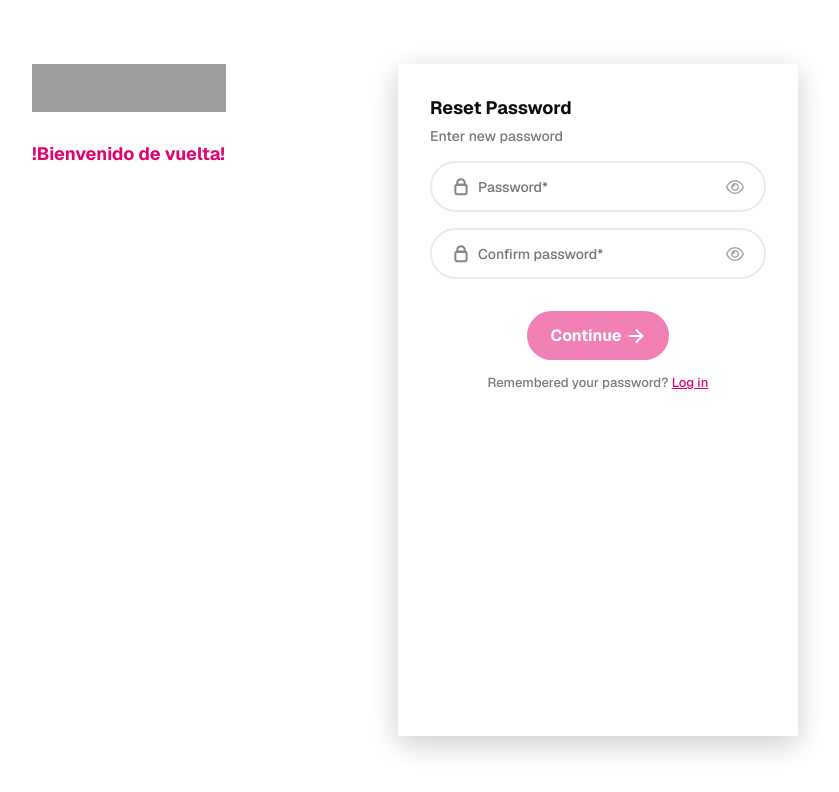
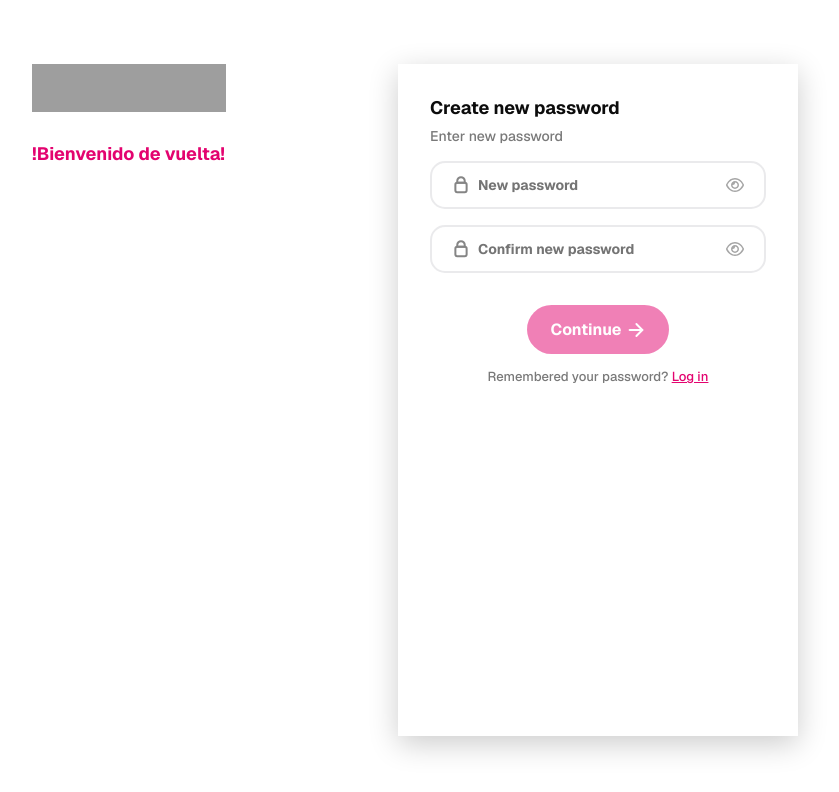
Before and after one commit to SergioLU18/dyshez-prueba-tecnica, a Next.js app: page /reset in a window 1280 px wide. Shown: the top 792 px of the page, without its empty margins (32-871 px from the left). Built offline with nearby package versions, Linux system fonts and the light colour scheme; grey boxes are pictures that could not be loaded.

Commit message:
fixes logic for password reset and properly shows both errors and success messages

```diff
--- a/src/app/login/page.tsx
+++ b/src/app/login/page.tsx
@@ -241,7 +241,7 @@ export default function LoginPage() {
                                 name="email"
                                 type="text"
                                 handleChange={handleFormChange}
-                                icon={isLogin ? "user" : "email"}
+                                icon={isLogin && !forgotPassword ? "user" : "email"}
                                 error={formErrors.email}
                             />
                             {!forgotPassword && (
--- a/src/app/reset/actions.ts
+++ b/src/app/reset/actions.ts
@@ -1,7 +1,6 @@
 'use server'
 
 import { createClient } from '../../../utils/supabase/server'
-import { redirect } from 'next/navigation'
 
 
 export async function updateUserPassword(newPassword: string) {
@@ -13,10 +12,16 @@ export async function updateUserPassword(newPassword: string) {
     })
 
     if(error) {
-        return error.message
+        return error
     }
-    else {
-        redirect('/login')
-    }
+}
+
+export async function exchangeCodeSession(code: string) {
+
+    const supabase = await createClient()
+
+    const { error } = await supabase.auth.exchangeCodeForSession(code);
+
+    return error
 
 }
--- a/src/app/reset/page.module.css
+++ b/src/app/reset/page.module.css
@@ -22,37 +22,6 @@
     color: #797979;
     font-size: 14px;
     font-weight: 500;
-}
-
-.input-container {
-    border: #E7E7E9D9 2px solid;
-    padding: 13px 20px;
-    border-radius: 108px;
-    display: flex;
-    flex-direction: row;
-    gap: 8px;
-    align-items: center;
-}
-
-.input {
-    all: unset;
-    caret-color: #e3036f;
-    color: #0C0C0C;
-    width: 100%;
-    text-align: left;
-}
-
-.input::placeholder {
-    color: #747474;
-    font-size: 14px;
-    line-height: 16px;
-    font-weight: 500;
-}
-
-.toggle-visibility {
-    cursor: pointer;
-    display: flex;
-    align-items: center;
 }
 
 .error {
--- a/src/app/reset/page.tsx
+++ b/src/app/reset/page.tsx
@@ -3,23 +3,25 @@
 import { PageContainer } from "@/components/pageContainer";
 import { Welcome } from "@/components/welcome";
 import * as React from 'react';
-import { useRouter } from 'next/navigation';
-import Image from "next/image";
+import { useRouter, useSearchParams } from 'next/navigation';
 import styles from './page.module.css'
 import { Button } from "@/components/button";
-import { updateUserPassword } from "./actions";
+import { exchangeCodeSession, updateUserPassword } from "./actions";
+import { Toaster, toast } from 'sonner'
+import { FormInput } from "@/components/formInput";
 
 export default function ResetPage() {
 
     const router = useRouter();
+    const searchParams = useSearchParams()
+    const code = searchParams.get('code');
 
     const [resetFormData, setResetFormData] = React.useState({
         password: "",
         confirmPassword: ""
     })
-    const [showPassword, setShowPassword] = React.useState(false)
-    const [showConfirmPassword, setShowConfirmPassword] = React.useState(false);
     const [errorMessage, setErrorMessage] = React.useState("");
+    const [passwordUpdated, setPasswordUpdated] = React.useState(false)
 
     const handleFormChange = (event: React.ChangeEvent<HTMLInputElement>) => {
             const { name, value } = event.target;
@@ -31,71 +33,81 @@ export default function ResetPage() {
     };
 
     const handleSubmit = async () => {
-        if(resetFormData.password !== resetFormData.confirmPassword) {
-            setErrorMessage("Passwords don't match")
+        if(passwordUpdated) {
+            router.push('/login')
         }
         else {
-            let error = await updateUserPassword(resetFormData.password)
-            setErrorMessage(error);
+            if(resetFormData.password !== resetFormData.confirmPassword) {
+                setErrorMessage("Passwords don't match")
+            }
+            else {
+                let error = await updateUserPassword(resetFormData.password)
+                if(error) {
+                    toast.error(error.message)
+                }
+                else {
+                    toast.success("Your password was updated successfully!")
+                    setPasswordUpdated(true)
+                }
+            }
         }
     }
 
-    const buttonDisabled = !resetFormData.password || !resetFormData.confirmPassword
+    const handleCode = async () => {
+        if(!code) {
+            router.push('/login')
+        }
+        else {
+            const error = await exchangeCodeSession(code);
+            if(error) {
+                toast.error(error.message)
+            }
+        }
+    }
+
+    React.useEffect(() => {
+        if(code) {
+            handleCode()
+        }
+    }, [code])
+
+    const buttonDisabled = (!resetFormData.password || !resetFormData.confirmPassword) && !passwordUpdated
 
     return (
         <PageContainer>
             <Welcome />
             <div className={styles.card}>
                 <div className={styles["reset-password-message"]}>
-                    Reset Password
-                    <p>Enter new password</p>
+                    {passwordUpdated ? "Success!" : "Create new password"}
+                    {!passwordUpdated && <p>Enter new password</p>}
                 </div>
-                <div className={styles["input-container"]}>
-                    <Image
-                        src="/password.svg"
-                        alt="password icon"
-                        width={18}
-                        height={18}
-                        priority
-                    />
-                    <input value={resetFormData.password} onChange={handleFormChange} className={styles.input} type={showPassword ? "text" : "password"} placeholder="Password*" name="password" />
-                    <div className={styles["toggle-visibility"]} onClick={() => {setShowPassword(!showPassword)}}>
-                        <Image
-                            src="/eye.svg"
-                            alt="show password icon"
-                            width={18}
-                            height={18}
-                        />
-                    </div>
-                </div>
-                <div className={styles["input-container"]}>
-                    <Image
-                        src="/password.svg"
-                        alt="confirm password icon"
-                        width={18}
-                        height={18}
-                        priority
-                    />
-                    <input value={resetFormData.confirmPassword} onChange={handleFormChange} className={styles.input} type={showConfirmPassword ? "text" : "password"} placeholder="Confirm password*" name="confirmPassword"/>
-                    <div className={styles["toggle-visibility"]} onClick={() => {setShowConfirmPassword(!showConfirmPassword)}}>
-                        <Image
-                            src="/eye.svg"
-                            alt="show password icon"
-                            width={18}
-                            height={18}
-                        />
-                    </div>
-                </div>
+                {!passwordUpdated && (<FormInput
+                    value={resetFormData.password}
+                    placeholder="New password"
+                    name="password"
+                    type="password"
+                    handleChange={handleFormChange}
+                    icon="password"
+                />)}
+                {!passwordUpdated && (<FormInput
+                    value={resetFormData.confirmPassword}
+                    placeholder="Confirm new password"
+                    name="confirmPassword"
+                    type="password"
+                    handleChange={handleFormChange}
+                    icon="password"
+                />)}
                 <p className={styles["error"]}>{errorMessage}</p>
                 <div className={styles["button-container"]}>
-                    <Button primaryAction={handleSubmit} label={"Continue"} disabled={buttonDisabled} />
-                    <div className={styles["remembered-password"]}>
+                    <Button primaryAction={handleSubmit} label={passwordUpdated ? "Back to login" : "Continue"} disabled={buttonDisabled} />
+                    {!passwordUpdated && (<div className={styles["remembered-password"]}>
                         {"Remembered your password? "}
                         <p onClick={() => {router.push("/login")}}>
                             Log in
                         </p>
-                    </div>
+                    </div>)}
                 </div>
+                <Toaster richColors/>
             </div>
         </PageContainer>
     );
```
